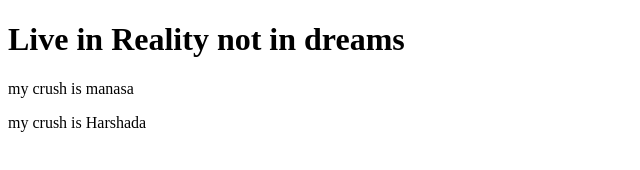
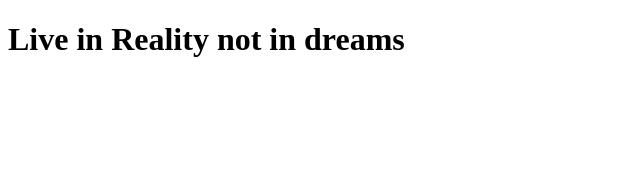
Before and after one commit to riyazs007/localrepo2, a plain HTML site: page index.html in a window 1280 px wide. Shown: the whole page, without its empty margins (0-640 px from the left). Drawn offline with Linux system fonts and the light colour scheme.

Commit message:
deleted unwanted data

```diff
--- a/index.html
+++ b/index.html
@@ -7,7 +7,5 @@
 </head>
 <body>
     <h1>Live in Reality not in dreams</h1>
-    <p>my crush is manasa</p>
-    <p>my crush is Harshada</p>
 </body>
 </html>
```
